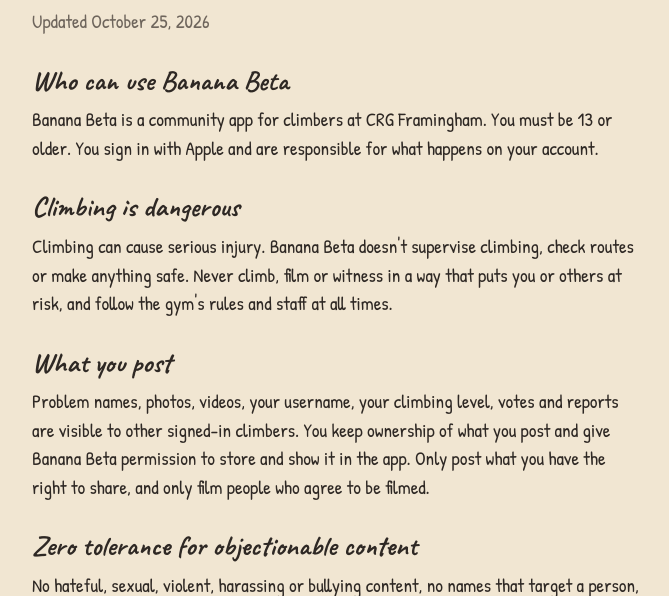
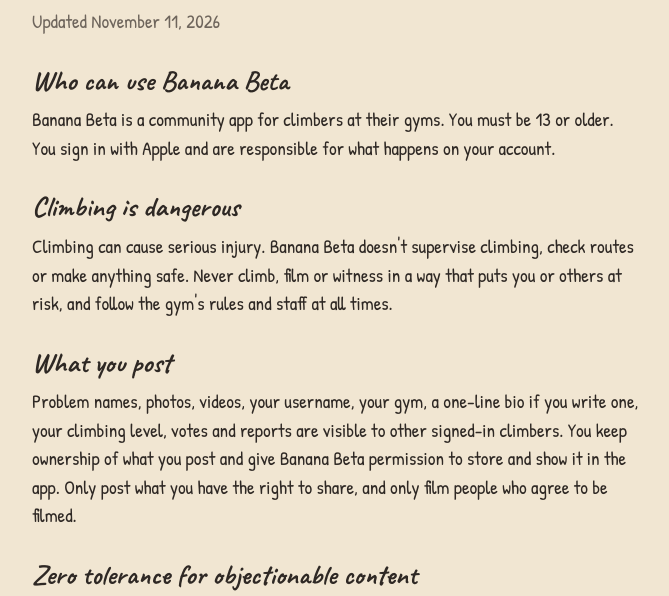
Before and after one commit to nathaniel-feldman/bananabeta, a plain HTML site: page terms/index.html in a window 1280 px wide. Shown: the part 144-740 px from the top of the page, without its empty margins (304-973 px from the left). Drawn offline with Linux system fonts and the light colour scheme.

Commit message:
Privacy and terms: gyms, bios, video sound
Co-Authored-By: Claude Opus 5.5 <noreply@anthropic.com>

```diff
--- a/terms/index.html
+++ b/terms/index.html
@@ -7,9 +7,9 @@
 <link rel="stylesheet" href="../style.css">
 </head><body><main>
 <a class="home" href="../">Banana Beta</a>
-<h1>Terms of Use</h1><p class='muted'>Updated October 25, 2026</p><h2>Who can use Banana Beta</h2><p>Banana Beta is a community app for climbers at CRG Framingham. You must be 13 or older. You sign in with Apple and are responsible for what happens on your account.</p>
+<h1>Terms of Use</h1><p class='muted'>Updated November 11, 2026</p><h2>Who can use Banana Beta</h2><p>Banana Beta is a community app for climbers at their gyms. You must be 13 or older. You sign in with Apple and are responsible for what happens on your account.</p>
 <h2>Climbing is dangerous</h2><p>Climbing can cause serious injury. Banana Beta doesn&#x27;t supervise climbing, check routes or make anything safe. Never climb, film or witness in a way that puts you or others at risk, and follow the gym&#x27;s rules and staff at all times.</p>
-<h2>What you post</h2><p>Problem names, photos, videos, your username, your climbing level, votes and reports are visible to other signed-in climbers. You keep ownership of what you post and give Banana Beta permission to store and show it in the app. Only post what you have the right to share, and only film people who agree to be filmed.</p>
+<h2>What you post</h2><p>Problem names, photos, videos, your username, your gym, a one-line bio if you write one, your climbing level, votes and reports are visible to other signed-in climbers. You keep ownership of what you post and give Banana Beta permission to store and show it in the app. Only post what you have the right to share, and only film people who agree to be filmed.</p>
 <h2>Zero tolerance for objectionable content</h2><p>No hateful, sexual, violent, harassing or bullying content, no names that target a person, no impersonation and no spam. Objectionable content and abusive users aren&#x27;t tolerated. Admins review reports within 24 hours, remove content that breaks these rules, and remove access for people who break them.</p>
 <h2>Reporting and blocking</h2><p>You can report any name, video, problem or climber, and block any climber. Blocking hides their name and videos from you and stops either of you witnessing the other&#x27;s sends.</p>
 <h2>The naming game</h2><p>Naming rules, timers and votes are enforced by the app and its server. Admins can remove a name or reset a wall. Names are a community tradition, not a prize, and can be removed if they break these terms.</p>
```
Also changed, not shown: privacy/index.html (+1 -1 lines).
